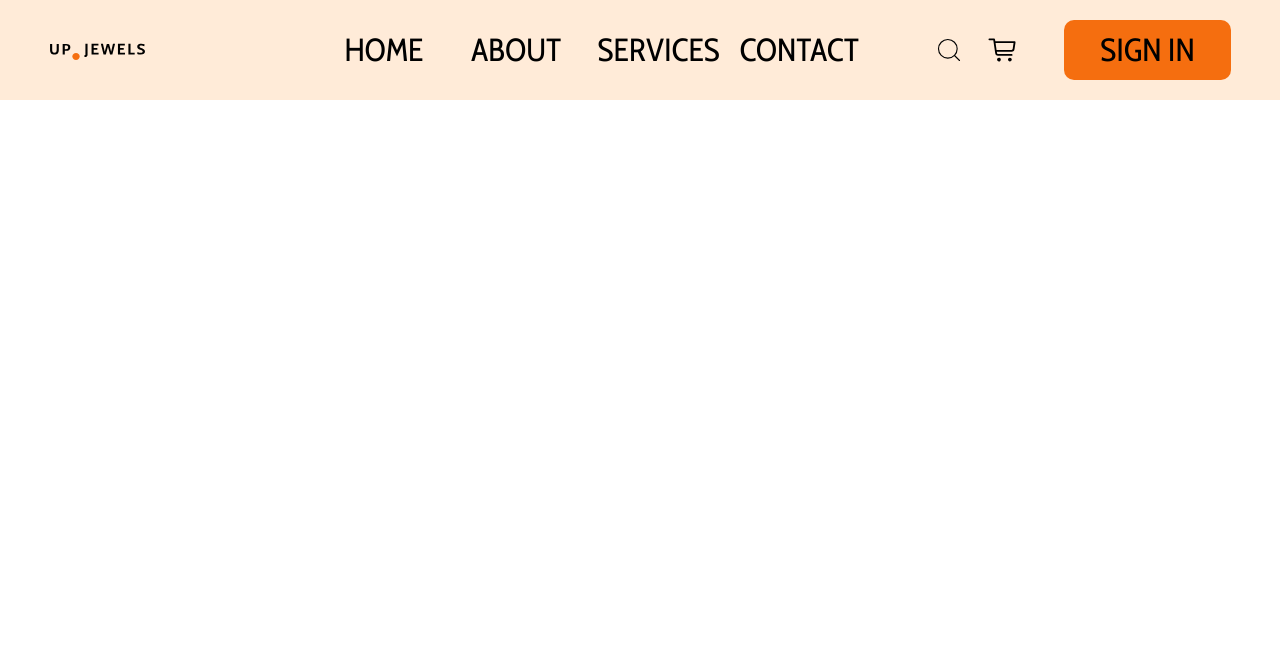
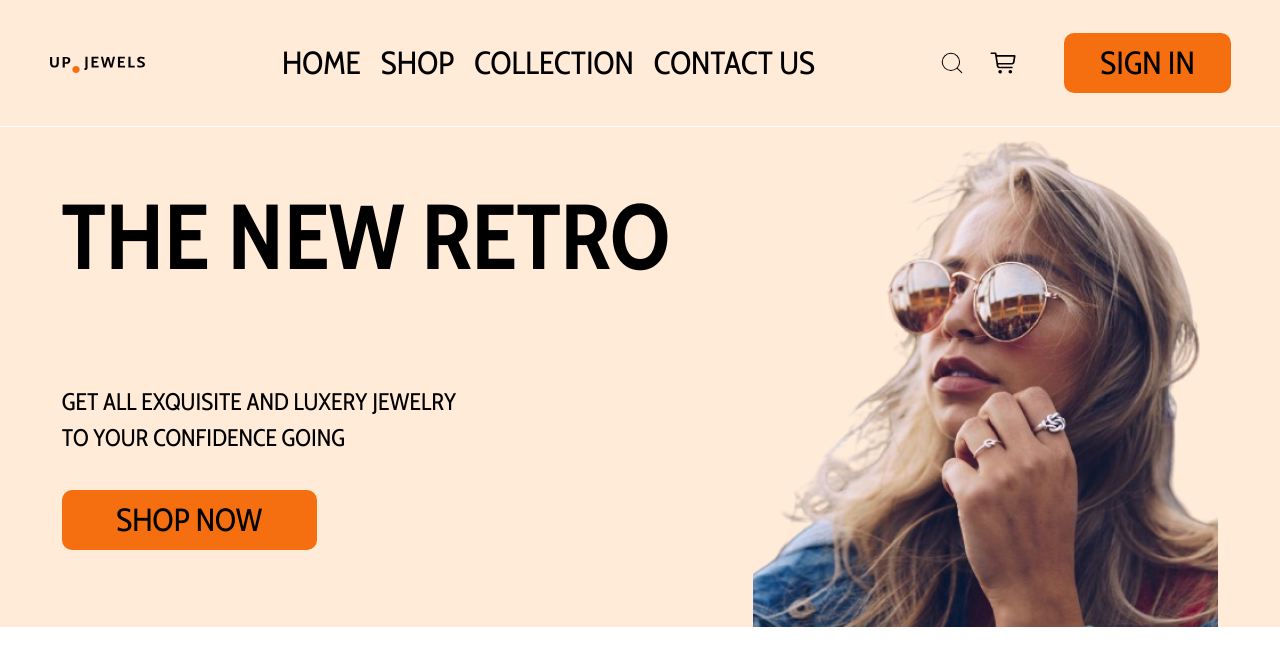
Before and after one commit to Chiisom03/hng_stage_2, a React (Vite) app: page / in a window 1280 px wide. Shown: the top 666 px of the page. Built offline with nearby package versions, Linux system fonts and the light colour scheme.

Commit message:
Auto commit at 2024-07-09 19:08:35

```diff
--- a/src/App.tsx
+++ b/src/App.tsx
@@ -1,14 +1,14 @@
+import Navbar from "./components/header/navbar"
 // import Footer from "./components/footer"
-import Navbar from "./components/header/navbar"
-// import { AppRouter } from "./routes"
+import { AppRouter } from "./routes"
 
 function App() {
 
   return (
     <div className="w-full bg-[#FBFBFB] font-cabin">
       <Navbar />
-      {/* <AppRouter />
-      <Footer /> */}
+      <AppRouter />
+      {/* <Footer /> */}
     </div>
   )
 }
--- a/src/components/header/hero.tsx
+++ b/src/components/header/hero.tsx
@@ -1,19 +1,55 @@
 import Button from "../commons/button"
 import HeroImage from "../../assets/img/hero_image.png"
+import MobileHeroImage from "../../assets/img/mobile_hero_img.png"
 
 const Hero = () => {
   return (
-    <div className="bg-primary w-full flex flex-col justify-center items-center h-[500px]">
-      <div className="lg:max-w-[1182px] mx-auto w-full flex justify-center items-center space-x-[83px]">
+    <>
+      <DesktopHero />
+      <MobileHero />
+    </>
+  )
+}
+const MobileHero = () => {
+  return (
+    <div className="lg:hidden bg-primary w-full h-max">
+      <div className="mx-auto w-full flex flex-col lg:flex-row justify-center items-center">
+
+        <div className="mb-[px] flex flex-col justify-center items-center">
+          <h1 className="text-[60px] leading-normal font-semibold text-black mt-[51px] w-[387px]">
+            STRIDE DOWN YOUR MUSE
+          </h1>
+
+          {/* <img src={MobileHeroImage} alt="hero_image" className="block lg:hidden w-[396px] h-[448px]" /> */}
+
+          <p className="text-[22px] text-black max-w-[416px] mb-[34px]">
+            GET ALL EXQUISITE AND LUXERY JEWELRY TO YOUR CONFIDENCE GOING
+          </p>
+
+          <Button btnText="shop now" width="w-[212px]" />
+
+        </div>
+
+      </div>
+    </div>
+  )
+}
+const DesktopHero = () => {
+  return (
+    <div className="lg:flex hidden bg-primary w-full flex-col justify-center items-center h-[500px]">
+      <div className="max-w-[1182px] mx-auto w-full flex flex-col lg:flex-row justify-center items-center space-x-[83px]">
+
         <div className="flex flex-col justify-between mb-[89px]">
-          <h1 className="lg:text-[92px] font-bold text-black mt-[51px] mb-[79px]">THE NEW RETRO</h1>
+          <h1 className="text-[92px] font-bold text-black mt-[51px] mb-[79px]">THE NEW RETRO</h1>
+
           <div>
-            <p className="text-sm-text text-black max-w-[416px] mb-[34px]">GET ALL EXQUISITE AND LUXERY JEWELRY TO YOUR CONFIDENCE GOING</p>
+            <p className="hidden lg:block text-sm-text text-black max-w-[416px] mb-[34px]">GET ALL EXQUISITE AND LUXERY JEWELRY TO YOUR CONFIDENCE GOING</p>
             <Button btnText="shop now" width="lg:w-[255px]" />
           </div>
         </div>
 
-        <img src={HeroImage} alt="hero_image" className="lg:w-[465px] lg:h-[500px]" />
+        <img src={HeroImage} alt="hero_image" className="hidden lg:block lg:w-[465px] lg:h-[500px]" />
+        <img src={MobileHeroImage} alt="hero_image" className="block lg:hidden w-[396px] h-[] lg:w-[465px] lg:h-[500px]" />
       </div>
     </div>
   )
--- a/src/components/header/navbar.tsx
+++ b/src/components/header/navbar.tsx
@@ -14,16 +14,16 @@ const Navbar = () => {
             link: '/'
         },
         {
-            title: "About",
-            link: '/about'
+            title: "Shop",
+            link: '/shop'
         },
         {
-            title: "Services",
-            link: '/services'
+            title: "Collection",
+            link: '/collection'
         },
         {
-            title: "Contact",
-            link: '/contact'
+            title: "Contact Us",
+            link: '/contact-us'
         }
     ]
 
@@ -36,9 +36,9 @@ const Navbar = () => {
                 <img src={Logo} alt="logo" className='h-5 w-[100px]' />
 
                 <div className="flex gap-x-4 items-center">
-                    <ul className={`lg:flex lg:relative lg:top-0 absolute top-[72px] left-0 w-full flex-col lg:flex-row bg-[#FBFBFB] lg:bg-transparent lg:px-0 px-4 ${showMenu ? 'block' : 'hidden'}`}>
+                    <ul className={`lg:mr-[60px] lg:flex lg:relative lg:top-0 absolute top-[72px] left-0 h-screen lg:h-min w-full flex-col lg:flex-row bg-[#FBFBFB] lg:bg-transparent lg:px-0 px-4 ${showMenu ? 'block' : 'hidden'}`}>
                         {navLinks.map((nav) => (
-                            <li key={nav.title} className="mr-5 border-b lg:border-none border-t-orange last:mr-[60px] text-md-text uppercase w-full">
+                            <li key={nav.title} className="py-[19px] mr-5 border-b lg:border-none border-t-orange last:mr-0 text-md-text uppercase lg:w-max w-full">
                                 <a href={nav.link}>{nav.title}</a>
                             </li>
                         ))}
@@ -46,8 +46,8 @@ const Navbar = () => {
 
 
 
-                    <div className='flex justify-center items-center gap-x-5 lg:gap-x-[25px] lg:mr-8'>
-                        <a href="/"><img src={SearchIcon} alt="Search Icon" className='icons' /></a>
+                    <div className='flex justify-center items-center gap-x-5 lg:gap-x-[25px] lg:mr-8 z-50'>
+                        <a className='icons' href="/"><img src={SearchIcon} alt="Search Icon" className='icons' /></a>
                         <a href="/cart"> <img src={CartIcon} alt="Cart Icon" className='icons' /></a>
                         <div className='lg:hidden'>
                             <button className={`${!showMenu ? 'block' : 'hidden'} icons`} onClick={() => setShowMenu(!showMenu)}>
--- a/src/pages/home.tsx
+++ b/src/pages/home.tsx
@@ -1,17 +1,15 @@
-import Footer from "../components/footer"
 import Hero from "../components/header/hero"
-import ByProducts from "../components/section/by_products"
-import CtaSection from "../components/section/cta"
-import ProductsShowcase from "../components/section/products_showcase"
+// import ByProducts from "../components/section/by_products"
+// import CtaSection from "../components/section/cta"
+// import ProductsShowcase from "../components/section/products_showcase"
 
 const HomePage = () => {
   return (
     <>
       <Hero />
-      <ProductsShowcase />
+      {/* <ProductsShowcase />
       <ByProducts />
-      <CtaSection />
-      <Footer />
+      <CtaSection /> */}
     </>
   )
 }
```
Also changed, not shown: src/assets/img/mobile_hero_img.png (added).
